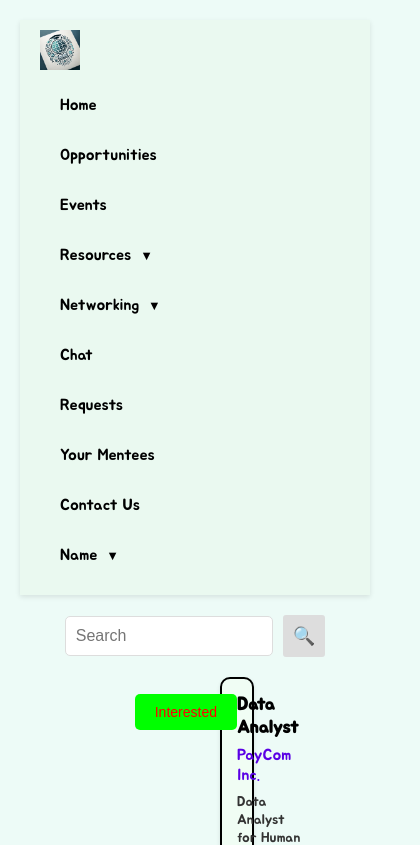
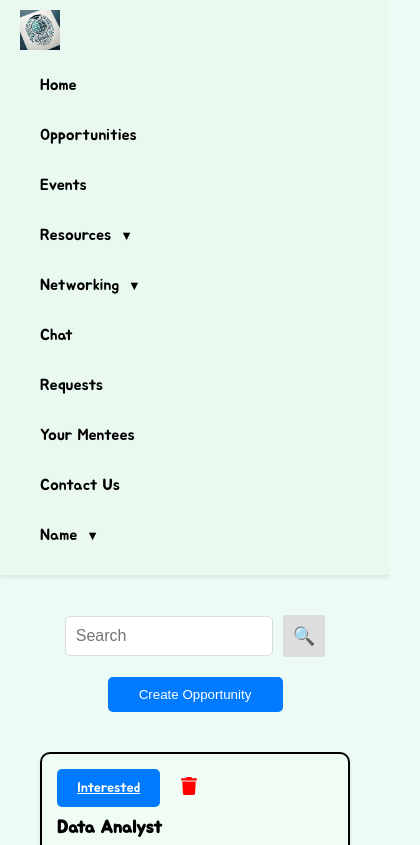
Before and after one commit to saiswethat/eduverse, a React (Create React App) app: page /opportunities in a window 390 px wide. Shown: the top 845 px of the page, 420 px wide, since content can reach past the window. Built offline with nearby package versions, Linux system fonts and the light colour scheme.

Commit message:
Responsive to opportunity

```diff
--- a/src/Admin_home.js
+++ b/src/Admin_home.js
@@ -10,7 +10,7 @@ function Admin_home() {
                 <h2>Admin Dashboard</h2>
                 <div className="admin-tabs">
                     <div className="tab">
-                        <a href="/manage-users" className="tab-link">Manage Users</a>
+                        <a href="/manage_users" className="tab-link">Manage Users</a>
                     </div>
                     <div className="tab">
                         <a href="/manage-groups" className="tab-link">Manage Groups</a>
--- a/src/Events.js
+++ b/src/Events.js
@@ -57,8 +57,9 @@ function Events() {
 
 
   return (
+    <> <Header />
     <div className="events">
-      <Header />
+
       <h2 className="event-center-event">Events</h2>
       <SearchBar onSearch={setSearchTerm} />
       <div className="button-center">
@@ -86,6 +87,7 @@ function Events() {
         onCreate={handleCreateEvent}
       />
     </div>
+    </>
   );
 }
 
--- a/src/JobListing.js
+++ b/src/JobListing.js
@@ -1,11 +1,17 @@
 import React from "react";
+import { FaTrash } from "react-icons/fa";
 import "./css/JobListing.css";
 
-function JobListing({ title, company, location, description }) {
+function JobListing({ title, company, location, description, link, onDelete }) {
   return (
     <div className="jobListing-job-card">
-      <div className="jobListing-interested-button-container">
-        <button className="jobListing-interested-button">Interested</button>
+      <div className="jobListing-button-container">
+        <a href={link} target="_blank" rel="noopener noreferrer" className="jobListing-interested-button">
+          Interested
+        </a>
+        <button className="jobListing-delete-button" onClick={onDelete}>
+          <FaTrash />
+        </button>
       </div>
 
       <div className="jobListing-job-card__info">
--- a/src/Opportunities.js
+++ b/src/Opportunities.js
@@ -6,33 +6,39 @@ import "./css/Opportunities.css";
 
 function Opportunities() {
   const [searchTerm, setSearchTerm] = useState("");
-
-  const jobListings = [
+  const [jobListings, setJobListings] = useState([
     {
       title: "Data Analyst",
       company: "PayCom Inc.",
       location: "Boston, VA",
       description: "Data Analyst for Human Resources based applications",
+      link: "#"
     },
     {
       title: "Graduate Internship",
       company: "Salesforce",
       location: "Dallas, TX",
       description: "New Grad Intern",
+      link: "#"
     },
     {
       title: "Software Developer",
       company: "Google",
       location: "Arlington, VA",
       description: "Entry Level Developer",
+      link: "#"
     },
     {
       title: "Software Development Engineer",
       company: "Microsoft",
       location: "Arlington, VA",
       description: "Developer with minimum one year experience",
+      link: "#"
     },
-  ];
+  ]);
+
+  const [isModalOpen, setModalOpen] = useState(false);
+  const [newJob, setNewJob] = useState({ title: "", company: "", location: "", description: "", link: "" });
 
   const filteredListings = jobListings.filter(
     (job) =>
@@ -40,10 +46,30 @@ function Opportunities() {
       job.company.toLowerCase().includes(searchTerm.toLowerCase())
   );
 
+  const handleDelete = (index) => {
+    setJobListings((prevListings) => prevListings.filter((_, i) => i !== index));
+  };
+
+  const handleCreateOpportunity = () => {
+    if (!newJob.title || !newJob.company || !newJob.location || !newJob.description || !newJob.link) {
+      alert("Please fill in all fields.");
+      return;
+    }
+
+    setJobListings((prev) => [...prev, newJob]);
+    setModalOpen(false);
+    setNewJob({ title: "", company: "", location: "", description: "", link: "" });
+  };
+
   return (
+    <>
+    <Header />
     <div className="opportunity-opportunities">
-      <Header />
+
       <SearchBar onSearch={setSearchTerm} />
+      <button className="create-opportunity-button" onClick={() => setModalOpen(true)}>
+         Create Opportunity
+      </button>
       <div className="opportunity-job-listings">
         {filteredListings.map((job, index) => (
           <JobListing
@@ -52,10 +78,56 @@ function Opportunities() {
             company={job.company}
             location={job.location}
             description={job.description}
+            link={job.link}
+            onDelete={() => handleDelete(index)}
           />
         ))}
       </div>
+      {isModalOpen && (
+        <div className="modal-overlay">
+          <div className="modal-content">
+            <h2>Create Opportunity</h2>
+            <input
+              type="text"
+              placeholder="Job Title"
+              value={newJob.title}
+              onChange={(e) => setNewJob({ ...newJob, title: e.target.value })}
+              required
+            />
+            <input
+              type="text"
+              placeholder="Company"
+              value={newJob.company}
+              onChange={(e) => setNewJob({ ...newJob, company: e.target.value })}
+              required
+            />
+            <input
+              type="text"
+              placeholder="Location"
+              value={newJob.location}
+              onChange={(e) => setNewJob({ ...newJob, location: e.target.value })}
+              required
+            />
+            <textarea
+              placeholder="Description"
+              value={newJob.description}
+              onChange={(e) => setNewJob({ ...newJob, description: e.target.value })}
+              required
+            />
+            <input
+              type="text"
+              placeholder="Job Link"
+              value={newJob.link}
+              onChange={(e) => setNewJob({ ...newJob, link: e.target.value })}
+              required
+            />
+            <button onClick={handleCreateOpportunity}>Create</button>
+            <button onClick={() => setModalOpen(false)}>Cancel</button>
+          </div>
+        </div>
+      )}
     </div>
+    </>
   );
 }
 
--- a/src/ViewYourMentees.js
+++ b/src/ViewYourMentees.js
@@ -61,8 +61,7 @@ const ViewYourMentees = () => {
 
 
   return (
-    <>
-      return (
+
   <>
     <Header />
     <div className="mentees-container">
@@ -111,8 +110,7 @@ const ViewYourMentees = () => {
   </>
 );
 
-    </>
-  );
+
 };
 
 export default ViewYourMentees;
--- a/src/css/JobListing.css
+++ b/src/css/JobListing.css
@@ -12,8 +12,34 @@
   transition: transform 0.2s ease;
 }
 
-.jobListing-job-card:hover {
-  transform: translateY(-3px);
+.jobListing-button-container {
+  display: flex;
+  gap: 10px;
+  position: absolute;
+  top: 15px;
+  right: 15px;
+}
+
+.jobListing-interested-button {
+  background-color: #007bff;
+  color: white;
+  border: none;
+  padding: 10px 20px;
+  border-radius: 5px;
+  font-size: 14px;
+  cursor: pointer;
+}
+.jobListing-interested-button:hover {
+  background-color: #4caf50;
+  color: white;;
+}
+
+.jobListing-delete-button {
+  background-color: transparent;
+  border: none;
+  cursor: pointer;
+  color: #ff0000;
+  font-size: 18px;
 }
 
 .jobListing-job-card__info {
@@ -42,24 +68,22 @@
   margin-top: 8px;
 }
 
-.jobListing-interested-button-container {
-  position: absolute;
-  top: 15px;
-  right: 15px;
-}
-
-.jobListing-interested-button {
-  background-color: #00ff00;
-  color: #ff0000;
-  border: none;
-  padding: 10px 20px;
-  border-radius: 5px;
-  font-size: 14px;
-  cursor: pointer;
-}
-
 .jobListing-job-card__location {
   font-size: 14px;
   color: #000;
   margin: -6px 0;
 }
+
+@media (max-width: 768px) {
+  .jobListing-job-card {
+    flex-direction: column;
+    align-items: flex-start;
+  }
+
+  .jobListing-button-container {
+    position: relative;
+    top: auto;
+    right: auto;
+    margin-bottom: 10px;
+  }
+}
--- a/src/css/Opportunities.css
+++ b/src/css/Opportunities.css
@@ -6,3 +6,74 @@
   margin-top: -200px;
   padding: 200px;
 }
+
+.create-opportunity-button {
+  padding: 10px 20px;
+  background-color: #007bff;
+  color: white;
+  border: none;
+  border-radius: 5px;
+  cursor: pointer;
+  margin: 20px auto;
+  display: block;
+}
+
+.modal-overlay {
+  position: fixed;
+  top: 0;
+  left: 0;
+  right: 0;
+  bottom: 0;
+  background-color: rgba(0, 0, 0, 0.7);
+  display: flex;
+  justify-content: center;
+  align-items: center;
+  z-index: 1000;
+}
+
+.modal-content {
+  background-color: white;
+  border-radius: 8px;
+  padding: 20px;
+  width: 400px;
+  box-shadow: 0 2px 10px rgba(0, 0, 0, 0.2);
+}
+
+.modal-content input,
+.modal-content textarea {
+  width: 100%;
+  margin: 10px 0;
+  padding: 10px;
+  border: 1px solid #ccc;
+  border-radius: 4px;
+}
+
+.modal-content button {
+  background-color: #4caf50;
+  color: white;
+  padding: 10px 15px;
+  border: none;
+  border-radius: 4px;
+  cursor: pointer;
+  margin-right: 10px;
+}
+
+.modal-content button:hover {
+  background-color: #45a049;
+}
+
+@media (max-width: 768px) {
+  .opportunity-job-listings {
+    padding: 20px;
+    margin-top: 0;
+  }
+
+  .create-opportunity-button {
+    width: 50%;
+  }
+
+  .modal-content {
+    width: 90%;
+    padding: 15px;
+  }
+}
```
